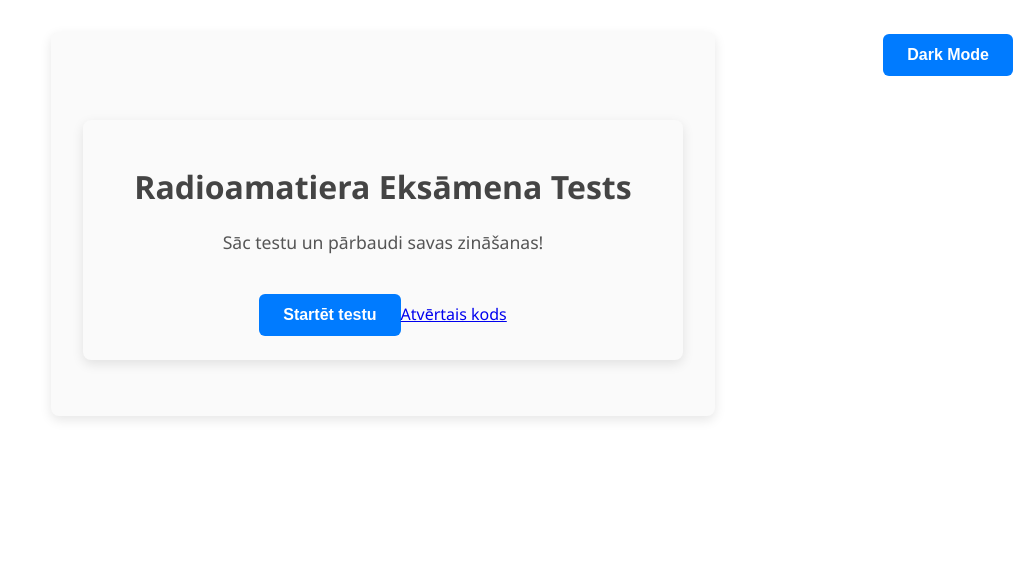
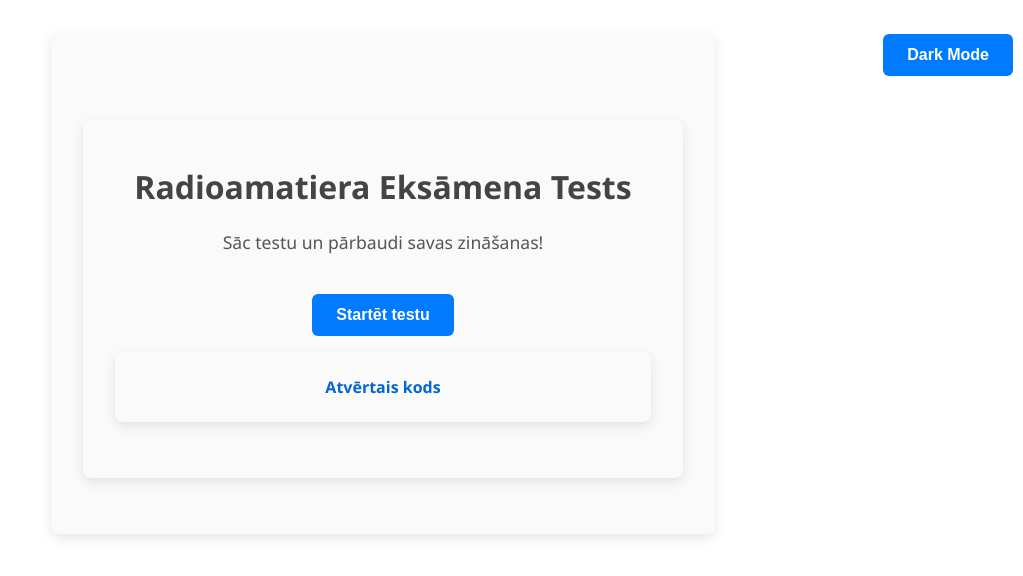
Before and after one commit to Krakendakon/Radioamatieru-tests, a React (Create React App) app: page / in a window 1280 px wide. Shown: the top 576 px of the page, without its empty margins (257-1280 px from the left). Built offline with nearby package versions, Linux system fonts and the light colour scheme.

Commit message:
pls work button

```diff
--- a/src/HomePage.js
+++ b/src/HomePage.js
@@ -7,7 +7,16 @@ function HomePage({ onStart }) {
       <h1>Radioamatiera Eksāmena Tests</h1>
       <p>Sāc testu un pārbaudi savas zināšanas!</p>
       <button onClick={onStart}>Startēt testu</button>
-      <a href="https://github.com/Krakendakon/Radioamatieru-tests">Atvērtais kods</a>
+            <div style={{ marginTop: "1rem" }}>
+        <a
+          href="https://github.com/Krakendakon/Radioamatieru-tests"
+          target="_blank"
+          rel="noopener noreferrer"
+          style={{ textDecoration: "none", color: "#0366d6", fontWeight: "bold" }}
+        >
+          Atvērtais kods
+        </a>
+      </div>
     </div>
   );
 }
```
